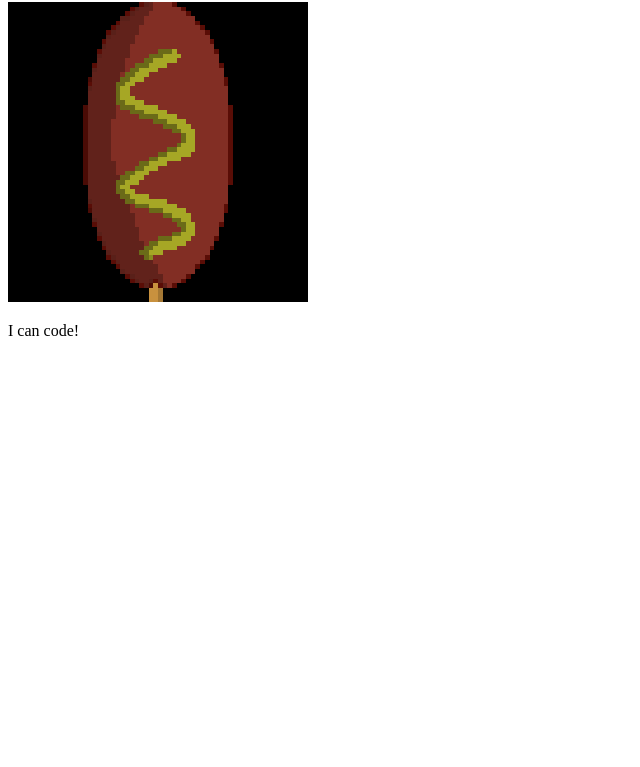
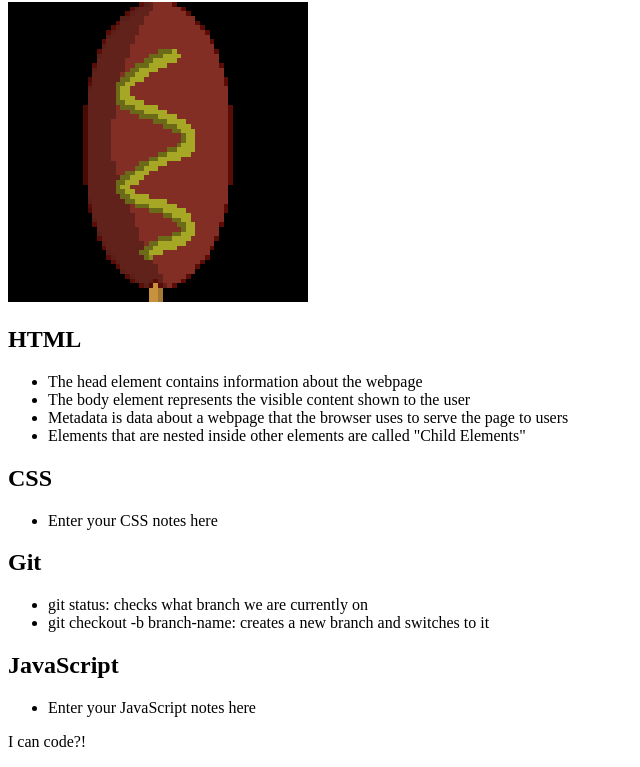
Before and after one commit to Elrond-Hubbard/prework-study-guide, a plain HTML site: page index.html in a window 1280 px wide. Shown: the part 78-845 px from the top of the page, without its empty margins (0-640 px from the left). Before the commit the page ends 800 px from the top, so only its background shows below. Drawn offline with Linux system fonts and the light colour scheme.

Commit message:
added code to HTML file

```diff
--- a/index.html
+++ b/index.html
@@ -12,11 +12,38 @@
       <img src="./assets/corndog3.png" alt="Profile image of pixel art corndog."/>
     </header>
     <main>
-      <!-- Student code goes here -->
+      <section class="card" id="html-section">
+        <h2>HTML</h2>
+        <ul>
+          <li>The head element contains information about the webpage</li>
+          <li>The body element represents the visible content shown to the user</li>
+          <li>Metadata is data about a webpage that the browser uses to serve the page to users</li>
+          <li>Elements that are nested inside other elements are called "Child Elements"</li>
+        </ul>
+      </section>
+      <section class="card" id="css-section">
+        <h2>CSS</h2>
+        <ul>
+          <li>Enter your CSS notes here</li>
+        </ul>
+      </section>
+      <section class="card" id="git-section">
+        <h2>Git</h2>
+        <ul>
+          <li>git status: checks what branch we are currently on</li>
+          <li>git checkout -b branch-name: creates a new branch and switches to it</li>
+        </ul>
+      </section>
+      <section class="card" id="javascript-section">
+        <h2>JavaScript</h2>
+        <ul>
+          <li>Enter your JavaScript notes here</li>
+        </ul>
+      </section>
     </main>
 
     <footer>
-      <p>I can code!</p>
+      <p>I can code?!</p>
     </footer>
   </body>
 </html>
```
